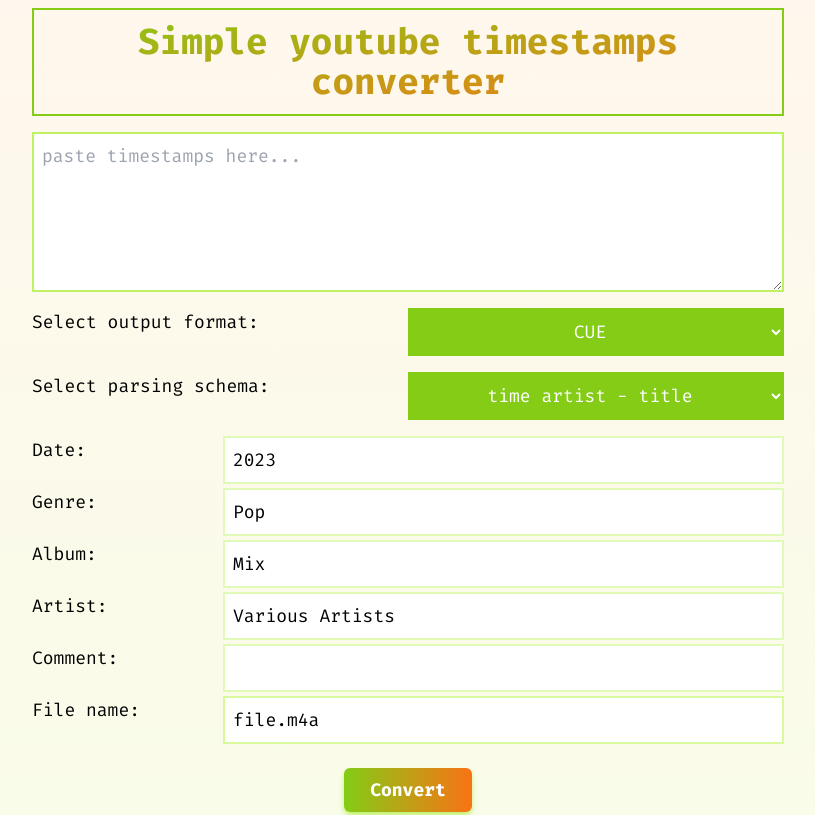
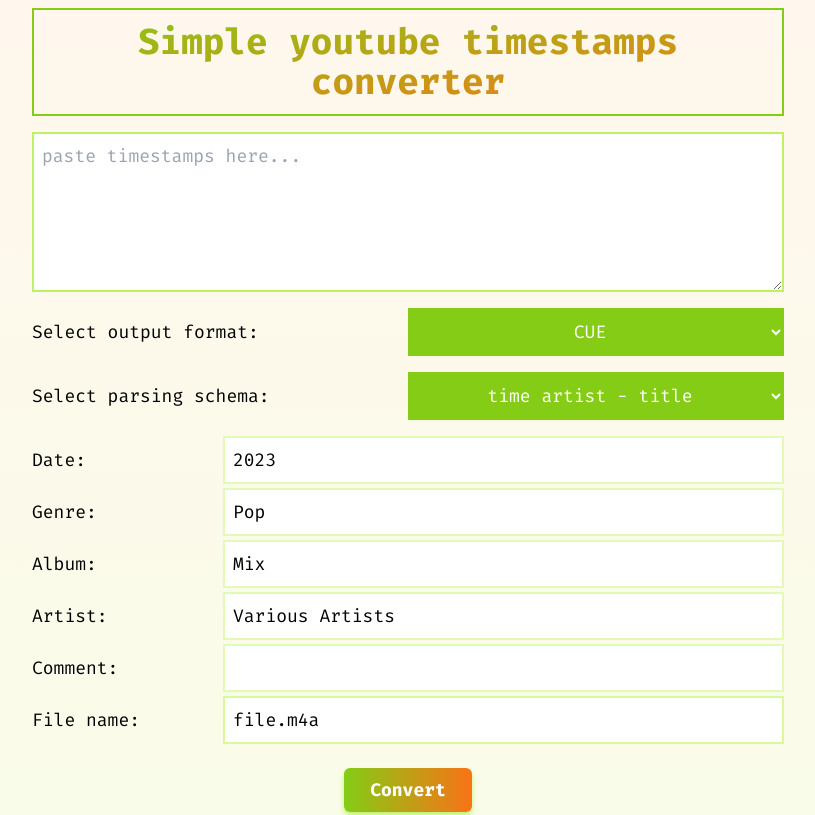
Before and after one commit to devid-corsard/timestamps-conv, a React (Vite) app: page / in a window 1280 px wide. Shown: the top 815 px of the page, without its empty margins (232-1047 px from the left). Built offline with nearby package versions, Linux system fonts and the light colour scheme.

Commit message:
style: small fixes;

```diff
--- a/src/App.tsx
+++ b/src/App.tsx
@@ -30,7 +30,6 @@
         }
     };
 
-
     return (
         <div className='flex flex-col gap-4 p-2 md:max-w-3xl md:mx-auto text-lg dark:text-slate-300'>
             <h1 className="bg-gradient-to-br from-lime-500 to-orange-500 bg-clip-text text-transparent \
@@ -43,7 +42,7 @@
                 className='h-[10rem] text-md border-2 p-2 border-lime-300 outline-lime-500 \
                 dark:text-slate-300 dark:bg-slate-900'
             ></textarea>
-            <div className='grid grid-cols-[2fr_3fr] md:grid-cols-2'>
+            <div className='grid grid-cols-[2fr_3fr] items-center md:grid-cols-2'>
                 <p>Select output format:</p>
                 <select
                     value={format}
--- a/src/components/AlbumInfo.tsx
+++ b/src/components/AlbumInfo.tsx
@@ -15,7 +15,7 @@
     };
 
     return <div className="flex flex-col">
-        <div className="grid grid-cols-[2fr_3fr] mb-4 md:grid-cols-2">
+        <div className="grid grid-cols-[2fr_3fr] items-center mb-4 md:grid-cols-2">
             <p>Select parsing schema:</p>
             <select
                 name="schema"
@@ -32,7 +32,7 @@
             </select>
         </div>
         {tags.schema == Schemas.E && <CustomSchemaInput tags={tags} setTags={setTags} />}
-        <div className="grid grid-cols-[1fr_3fr] grid-rows-1 gap-1">
+        <div className="grid grid-cols-[1fr_3fr] grid-rows-1 gap-1 items-center">
             <span>Date:</span>
             <input
                 type="text"
```
